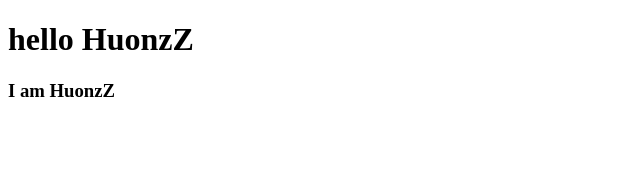
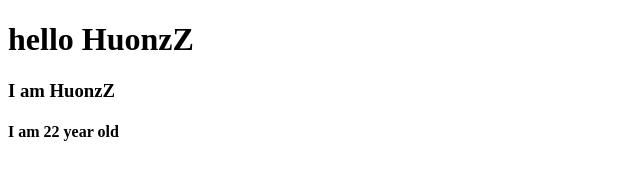
Before and after one commit to HuonzZ/MyProject, a plain HTML site: page index.html in a window 1280 px wide. Shown: the whole page, without its empty margins (0-640 px from the left). Drawn offline with Linux system fonts and the light colour scheme.

```diff
--- a/index.html
+++ b/index.html
@@ -9,5 +9,6 @@
 <body>
     <h1>hello HuonzZ</h1>
     <h3>I am HuonzZ</h3>
+    <h4>I am 22 year old</h4>
 </body>
 </html>
```
Also changed, not shown: 1 other file.
